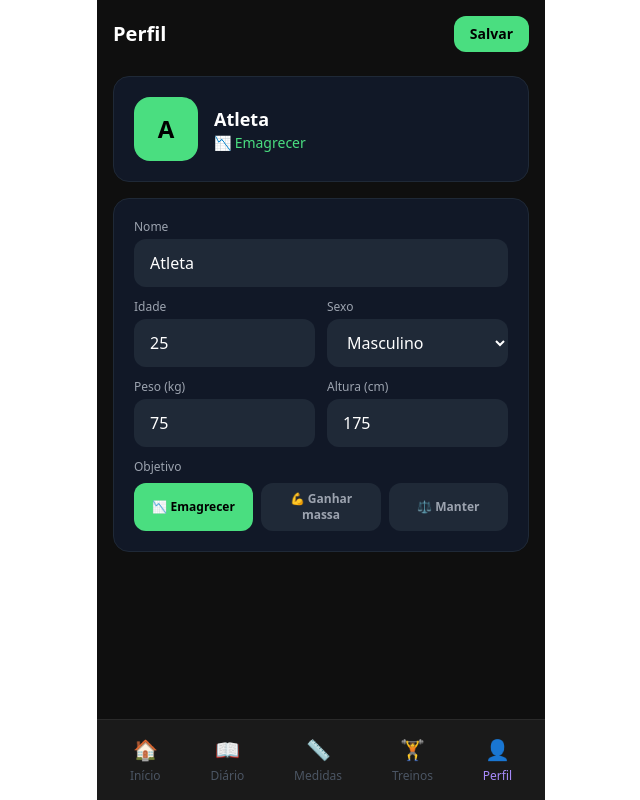
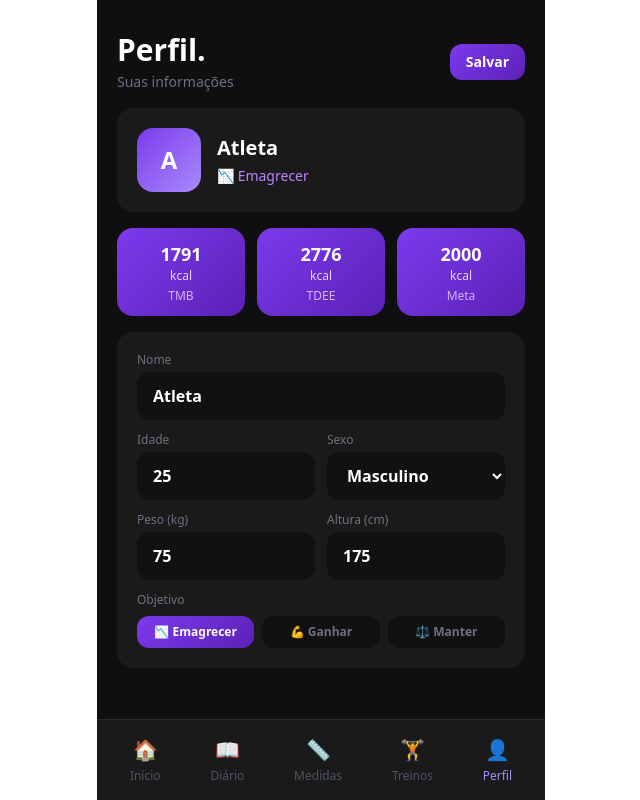
Before and after one commit to kaiox21/fitAI-APP, a React (Vite) app: page /profile in a window 1280 px wide. Both pictures are taken after a click on the button "Editar". Shown: the whole page, without its empty margins (319-959 px from the left). Built offline with nearby package versions, Linux system fonts and the light colour scheme.

Commit message:
mudança de layout

```diff
--- a/src/pages/Profile.jsx
+++ b/src/pages/Profile.jsx
@@ -31,79 +31,105 @@ export default function Profile() {
   const goalLabels = { loss: '📉 Emagrecer', gain: '💪 Ganhar massa', maint: '⚖️ Manter peso' }
 
   return (
-    <div className="p-4 pb-24">
-      <div className="flex items-center justify-between mb-6">
-        <h1 className="text-white text-xl font-bold">Perfil</h1>
+    <div className="pb-24">
+
+      <div className="px-5 pt-8 pb-4 flex items-center justify-between">
+        <div>
+          <h1 className="text-white text-3xl font-black">Perfil.</h1>
+          <p className="text-gray-500 text-sm mt-1">Suas informações</p>
+        </div>
         <button
           onClick={() => editing ? handleSave() : setEditing(true)}
-          className="bg-green-400 text-black text-sm font-bold px-4 py-2 rounded-xl"
+          className="px-4 py-2 rounded-xl text-white font-bold text-sm"
+          style={{ background: 'linear-gradient(135deg, #7C3AED, #5B21B6)' }}
         >
           {editing ? 'Salvar' : 'Editar'}
         </button>
       </div>
 
-      <div className="bg-gray-900 border border-gray-800 rounded-2xl p-5 mb-4 flex items-center gap-4">
-        <div className="w-16 h-16 rounded-2xl bg-green-400 flex items-center justify-center text-black text-2xl font-bold flex-shrink-0">
+      {/* Avatar */}
+      <div className="mx-5 rounded-2xl p-5 mb-4 flex items-center gap-4" style={{ background: '#1A1A1A' }}>
+        <div className="w-16 h-16 rounded-2xl flex items-center justify-center text-white text-2xl font-black flex-shrink-0"
+          style={{ background: 'linear-gradient(135deg, #7C3AED, #A78BFA)' }}>
           {user.name[0].toUpperCase()}
         </div>
         <div>
-          <p className="text-white text-lg font-bold">{user.name}</p>
-          <p className="text-green-400 text-sm">{goalLabels[user.goal]}</p>
+          <p className="text-white text-xl font-black">{user.name}</p>
+          <p className="text-purple-400 text-sm mt-1">{goalLabels[user.goal]}</p>
         </div>
       </div>
 
+      {/* Stats roxos */}
+      <div className="mx-5 grid grid-cols-3 gap-3 mb-4">
+        {[
+          { label: 'TMB', value: `${calcTMB()}`, unit: 'kcal' },
+          { label: 'TDEE', value: `${calcTDEE()}`, unit: 'kcal' },
+          { label: 'Meta', value: `${user.kcalGoal}`, unit: 'kcal' },
+        ].map(s => (
+          <div key={s.label} className="rounded-2xl p-3 text-center"
+            style={{ background: 'linear-gradient(135deg, #7C3AED, #5B21B6)' }}>
+            <p className="text-white font-black text-lg">{s.value}</p>
+            <p className="text-purple-200 text-xs">{s.unit}</p>
+            <p className="text-purple-300 text-xs mt-1">{s.label}</p>
+          </div>
+        ))}
+      </div>
+
       {editing ? (
-        <div className="bg-gray-900 border border-gray-800 rounded-2xl p-5 mb-4 flex flex-col gap-3">
+        <div className="mx-5 rounded-2xl p-5 mb-4 flex flex-col gap-3" style={{ background: '#1A1A1A' }}>
           <div>
-            <p className="text-gray-400 text-xs mb-1">Nome</p>
+            <p className="text-gray-500 text-xs mb-1">Nome</p>
             <input
-              className="w-full bg-gray-800 text-white rounded-xl px-4 py-3 outline-none"
+              className="w-full rounded-xl px-4 py-3 outline-none text-white font-bold"
+              style={{ background: '#111' }}
               value={form.name}
               onChange={e => setForm(p => ({ ...p, name: e.target.value }))}
             />
           </div>
           <div className="grid grid-cols-2 gap-3">
             <div>
-              <p className="text-gray-400 text-xs mb-1">Idade</p>
-              <input type="number" className="w-full bg-gray-800 text-white rounded-xl px-4 py-3 outline-none"
+              <p className="text-gray-500 text-xs mb-1">Idade</p>
+              <input type="number" className="w-full rounded-xl px-4 py-3 outline-none text-white font-bold"
+                style={{ background: '#111' }}
                 value={form.age} onChange={e => setForm(p => ({ ...p, age: e.target.value }))} />
             </div>
             <div>
-              <p className="text-gray-400 text-xs mb-1">Sexo</p>
-              <select className="w-full bg-gray-800 text-white rounded-xl px-4 py-3 outline-none"
+              <p className="text-gray-500 text-xs mb-1">Sexo</p>
+              <select className="w-full rounded-xl px-4 py-3 outline-none text-white font-bold"
+                style={{ background: '#111' }}
                 value={form.sex} onChange={e => setForm(p => ({ ...p, sex: e.target.value }))}>
                 <option value="M">Masculino</option>
                 <option value="F">Feminino</option>
               </select>
             </div>
             <div>
-              <p className="text-gray-400 text-xs mb-1">Peso (kg)</p>
-              <input type="number" className="w-full bg-gray-800 text-white rounded-xl px-4 py-3 outline-none"
+              <p className="text-gray-500 text-xs mb-1">Peso (kg)</p>
+              <input type="number" className="w-full rounded-xl px-4 py-3 outline-none text-white font-bold"
+                style={{ background: '#111' }}
                 value={form.weight} onChange={e => setForm(p => ({ ...p, weight: e.target.value }))} />
             </div>
             <div>
-              <p className="text-gray-400 text-xs mb-1">Altura (cm)</p>
-              <input type="number" className="w-full bg-gray-800 text-white rounded-xl px-4 py-3 outline-none"
+              <p className="text-gray-500 text-xs mb-1">Altura (cm)</p>
+              <input type="number" className="w-full rounded-xl px-4 py-3 outline-none text-white font-bold"
+                style={{ background: '#111' }}
                 value={form.height} onChange={e => setForm(p => ({ ...p, height: e.target.value }))} />
             </div>
           </div>
           <div>
-            <p className="text-gray-400 text-xs mb-2">Objetivo</p>
+            <p className="text-gray-500 text-xs mb-2">Objetivo</p>
             <div className="grid grid-cols-3 gap-2">
               {[
                 { value: 'loss', label: '📉 Emagrecer' },
-                { value: 'gain', label: '💪 Ganhar massa' },
+                { value: 'gain', label: '💪 Ganhar' },
                 { value: 'maint', label: '⚖️ Manter' },
               ].map(g => (
-                <button
-                  key={g.value}
+                <button key={g.value}
                   onClick={() => setForm(p => ({ ...p, goal: g.value }))}
-                  className={`py-2 px-2 rounded-xl text-xs font-bold transition-all ${
-                    form.goal === g.value
-                      ? 'bg-green-400 text-black'
-                      : 'bg-gray-800 text-gray-400'
-                  }`}
-                >
+                  className="py-2 px-2 rounded-xl text-xs font-black transition-all"
+                  style={{
+                    background: form.goal === g.value ? 'linear-gradient(135deg, #7C3AED, #5B21B6)' : '#111',
+                    color: form.goal === g.value ? 'white' : '#6B7280'
+                  }}>
                   {g.label}
                 </button>
               ))}
@@ -111,19 +137,17 @@ export default function Profile() {
           </div>
         </div>
       ) : (
-        <div className="bg-gray-900 border border-gray-800 rounded-2xl p-5 mb-4">
-          <div className="grid grid-cols-2 gap-4">
+        <div className="mx-5 rounded-2xl p-5 mb-4" style={{ background: '#1A1A1A' }}>
+          <div className="grid grid-cols-2 gap-5">
             {[
               { label: 'Idade', value: `${user.age} anos` },
               { label: 'Sexo', value: user.sex === 'M' ? 'Masculino' : 'Feminino' },
               { label: 'Peso', value: `${user.weight} kg` },
               { label: 'Altura', value: `${user.height} cm` },
-              { label: 'TMB', value: `${calcTMB()} kcal` },
-              { label: 'Meta diária', value: `${user.kcalGoal} kcal` },
             ].map(item => (
               <div key={item.label}>
-                <p className="text-gray-400 text-xs">{item.label}</p>
-                <p className="text-white font-bold mt-1">{item.value}</p>
+                <p className="text-gray-500 text-xs">{item.label}</p>
+                <p className="text-white font-black text-lg mt-1">{item.value}</p>
               </div>
             ))}
           </div>
```
Also changed, not shown: src/pages/Workouts.jsx (+56 -28 lines).
